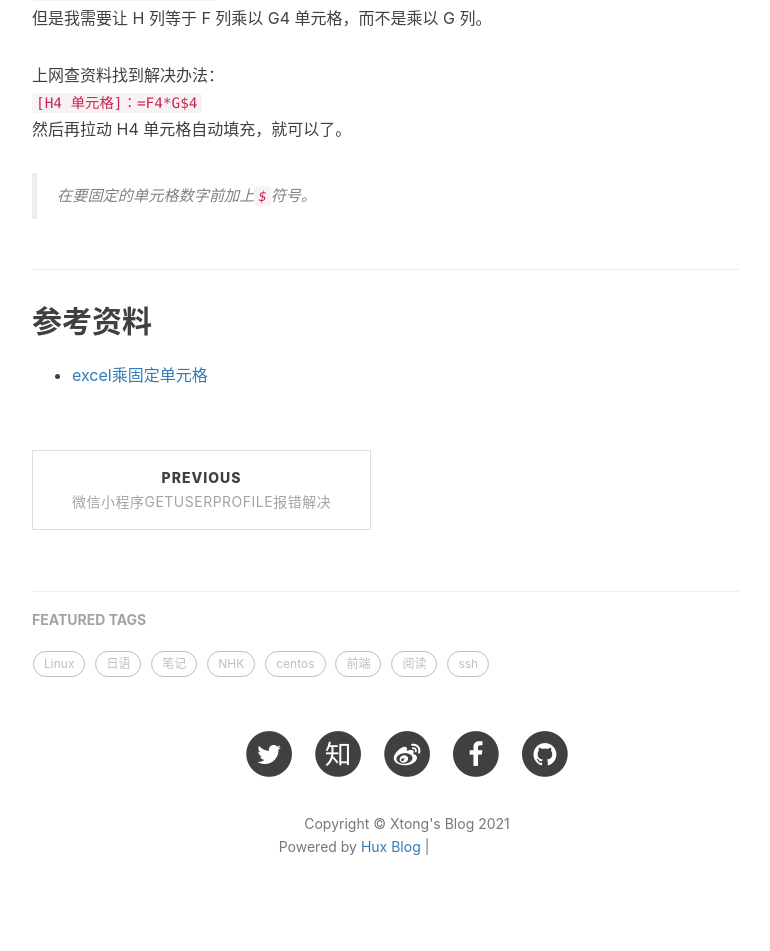
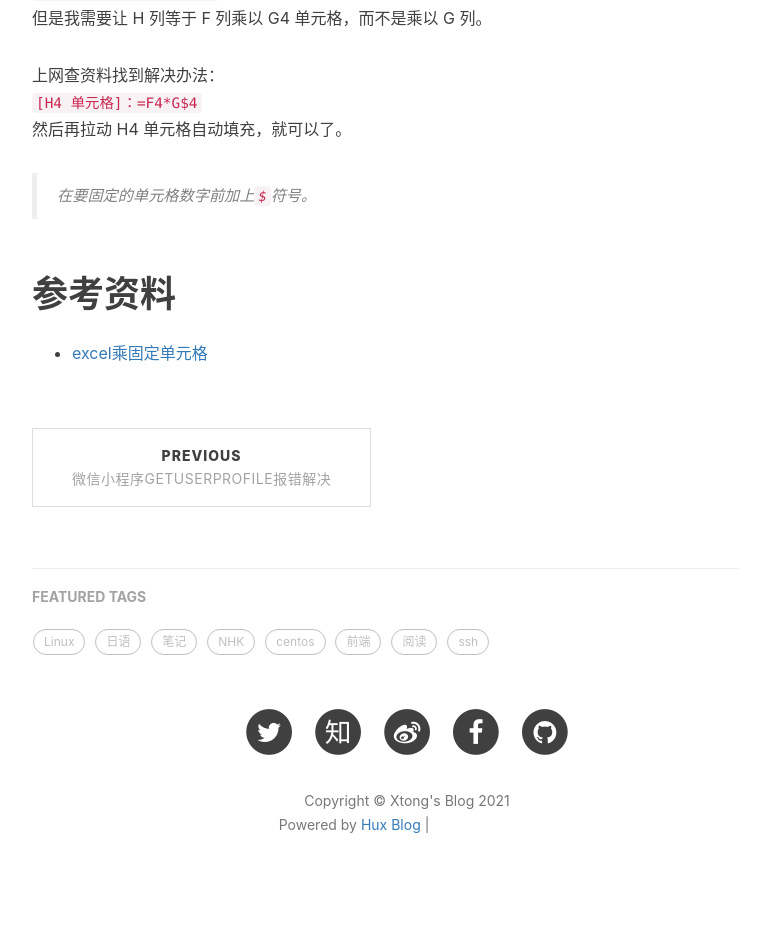
Before and after one commit to tongg112/tongg112.github.io, a Jekyll site: the page built from _posts/2021-07-19-excel-use.md, in a window 1280 px wide. Shown: the part 816-1767 px from the top of the page, without its empty margins (233-1003 px from the left). Built offline with Jekyll 4.4.1, drawn with Linux system fonts in a browser that asks for light colours; nearby versions of some CDN libraries; comment, search, counter and statistics services are not loaded; after the commit the page ends 1745 px from its top, so only the background shows below that; grey boxes are pictures that could not be loaded.

Commit message:
修改参考资料层级

```diff
--- a/_posts/2021-07-19-excel-use.md
+++ b/_posts/2021-07-19-excel-use.md
@@ -24,5 +24,5 @@ comments: true
 然后再拉动 H4 单元格自动填充，就可以了。
 > 在要固定的单元格数字前加上`$`符号。
 
-## 参考资料
+# 参考资料
 - [excel乘固定单元格](http://www.officexr.com/c/41811.html)
```
